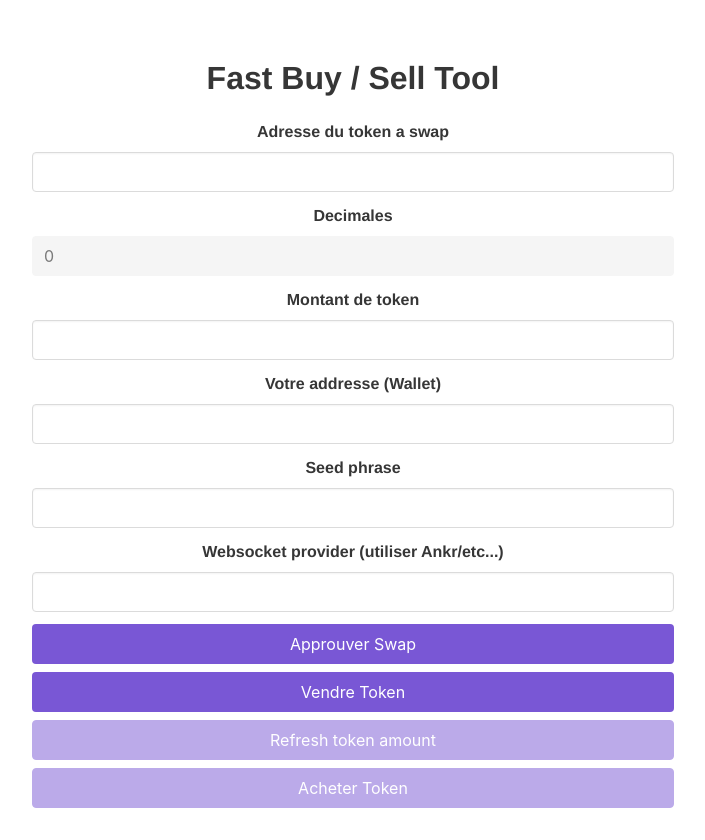
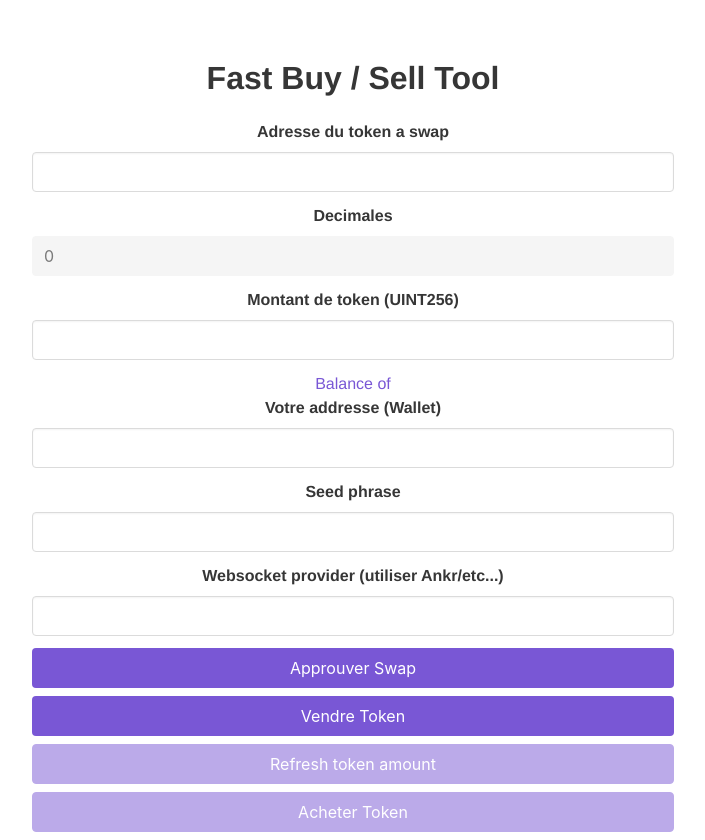
Before and after one commit to Web3Github/FastTrade, a Vue app: page / in a window 1280 px wide. Shown: the whole page, without its empty margins (295-1000 px from the left). Before the commit the page ends 816 px from the top, so only its background shows below. Built offline with nearby package versions, Linux system fonts and the light colour scheme; the HTML template or start-up script is replaced by a standard one.

Commit message:
Optimisation

```diff
--- a/src/components/Tool.vue
+++ b/src/components/Tool.vue
@@ -9,6 +9,8 @@
         <b-field :label="configuration.currentBalanceOfToken">
             <b-input v-model="configuration.tokenAmount"></b-input>
         </b-field>
+        <a :href="tokenContractAddress">Balance of</a><br>
+
         <b-field label="Votre addresse (Wallet)">
             <b-input v-model="configuration.recipient"></b-input>
         </b-field>
@@ -45,9 +47,15 @@ export default {
           recipient : null,
           seedPhrase : null,
           webSocketProvider : null,
-          currentBalanceOfToken : "Montant de token "
+          currentBalanceOfToken : "Montant de token (UINT256)",
       }
     }
+  },
+  computed : {
+      tokenContractAddress : function () {
+          let tokenContractAddress = "https://bscscan.com/token/"+this.configuration.tokenToSwap+"#readContract"
+          return tokenContractAddress
+      }
   },
   methods : {
     approveSwap :  function () {
```
